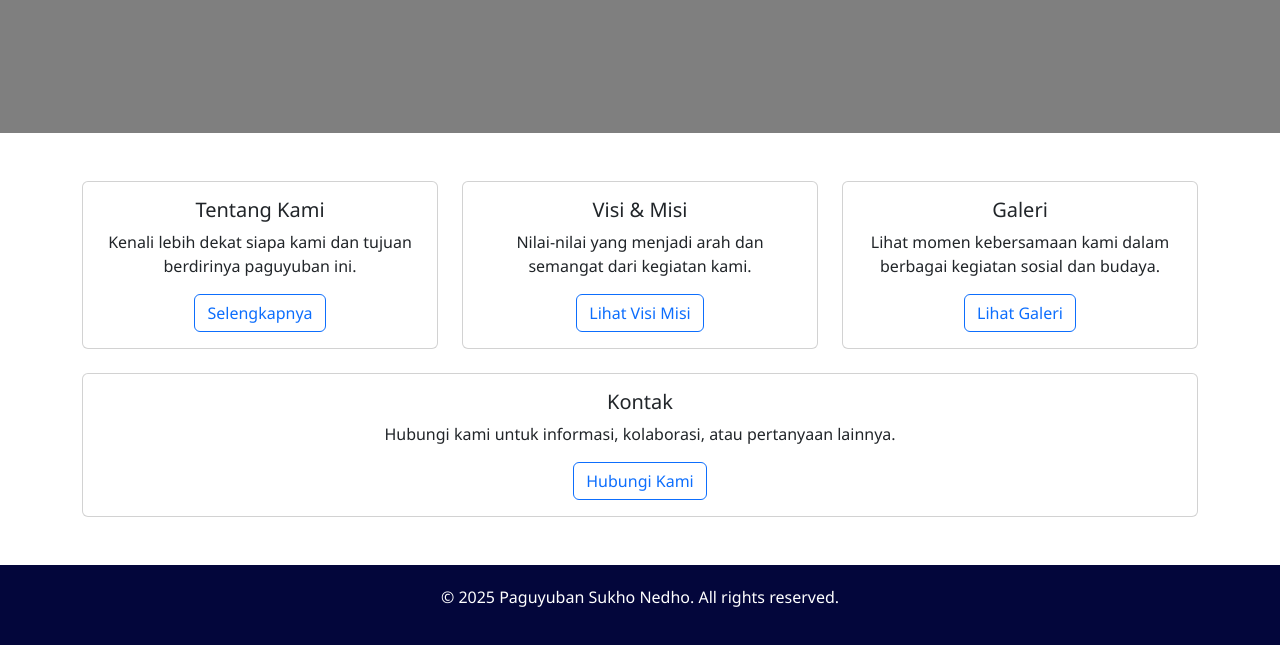
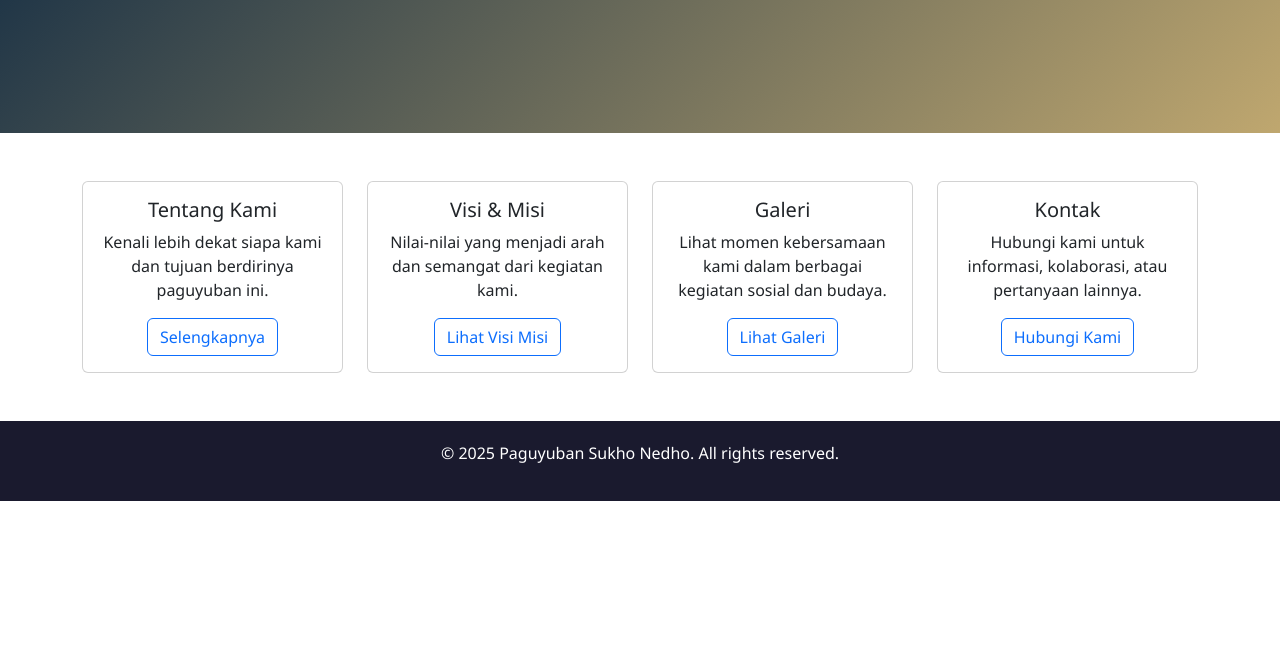
Before and after one commit to sukonedhopaguyuban-art/sukhonedho, a plain HTML site: page index.html in a window 1280 px wide. Shown: the part 411-1056 px from the top of the page. After the commit the page ends 912 px from the top, so only its background shows below. Drawn offline with nearby package versions, Linux system fonts and the light colour scheme.

Commit message:
Update index.html

```diff
--- a/index.html
+++ b/index.html
@@ -11,7 +11,7 @@
       font-family: 'Segoe UI', sans-serif;
     }
     .hero {
-      background: linear-gradient(rgba(0,0,0,0.5), rgba(0,0,0,0.5)), url('hero.jpg') center/cover no-repeat;
+      background: linear-gradient(135deg, #001f3f, #bfa76f);
       color: white;
       padding: 120px 0;
       text-align: center;
@@ -21,9 +21,12 @@
       box-shadow: 0 8px 16px rgba(0,0,0,0.2);
     }
     footer {
-      background-color: #03063b;
+      background-color: #1a1a2e;
       color: white;
       padding: 20px 0;
+    }
+    .feature-card {
+      transition: 0.3s ease;
     }
   </style>
 </head>
@@ -62,8 +65,8 @@
   <!-- Feature Section -->
   <section class="py-5">
     <div class="container">
-      <div class="row text-center">
-        <div class="col-md-4 mb-4">
+      <div class="row g-4 text-center">
+        <div class="col-md-3">
           <div class="card h-100 feature-card">
             <div class="card-body">
               <h5 class="card-title">Tentang Kami</h5>
@@ -72,7 +75,7 @@
             </div>
           </div>
         </div>
-        <div class="col-md-4 mb-4">
+        <div class="col-md-3">
           <div class="card h-100 feature-card">
             <div class="card-body">
               <h5 class="card-title">Visi & Misi</h5>
@@ -81,7 +84,7 @@
             </div>
           </div>
         </div>
-        <div class="col-md-4 mb-4">
+        <div class="col-md-3">
           <div class="card h-100 feature-card">
             <div class="card-body">
               <h5 class="card-title">Galeri</h5>
@@ -90,12 +93,13 @@
             </div>
           </div>
         </div>
-        <div class="col">
+        <div class="col-md-3">
           <div class="card h-100 feature-card">
             <div class="card-body">
               <h5 class="card-title">Kontak</h5>
               <p class="card-text">Hubungi kami untuk informasi, kolaborasi, atau pertanyaan lainnya.</p>
               <a href="kontak.html" class="btn btn-outline-primary">Hubungi Kami</a>
+            </div>
           </div>
         </div>
       </div>
```
Lines whose indentation alone changed are shown as unchanged.
